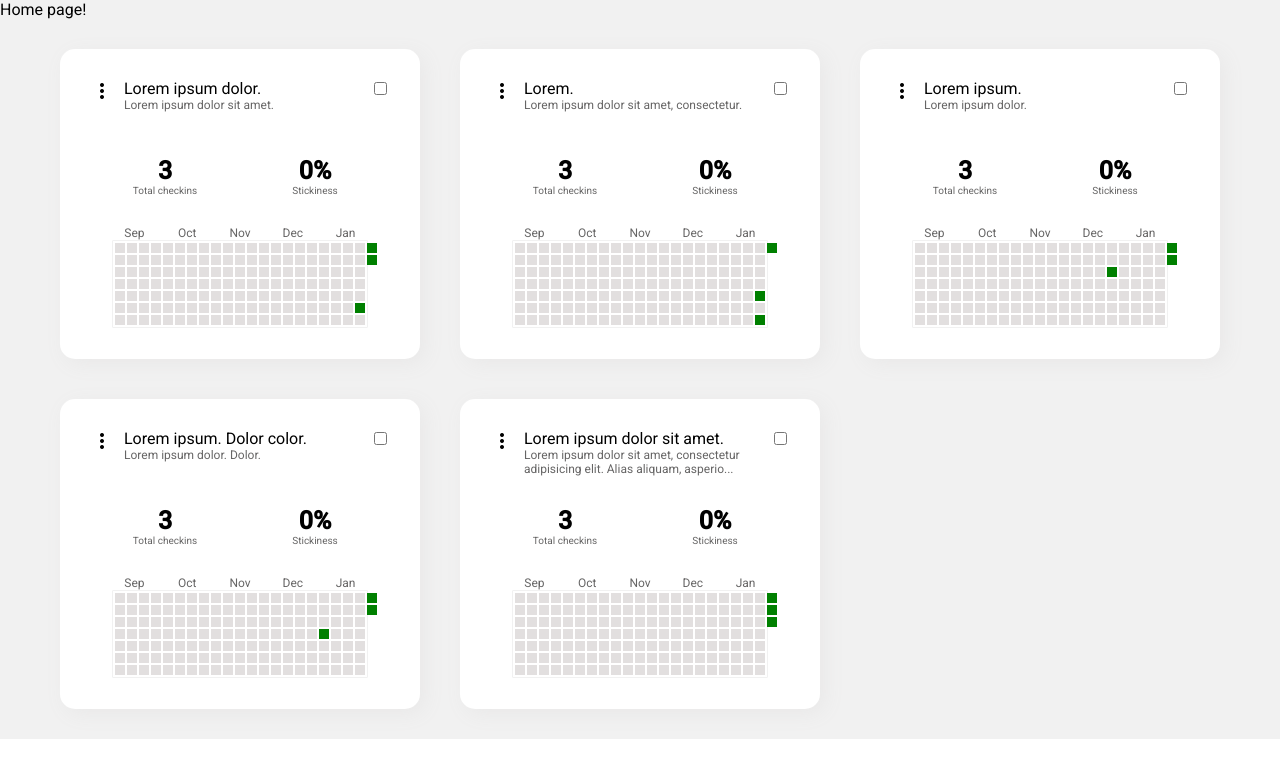
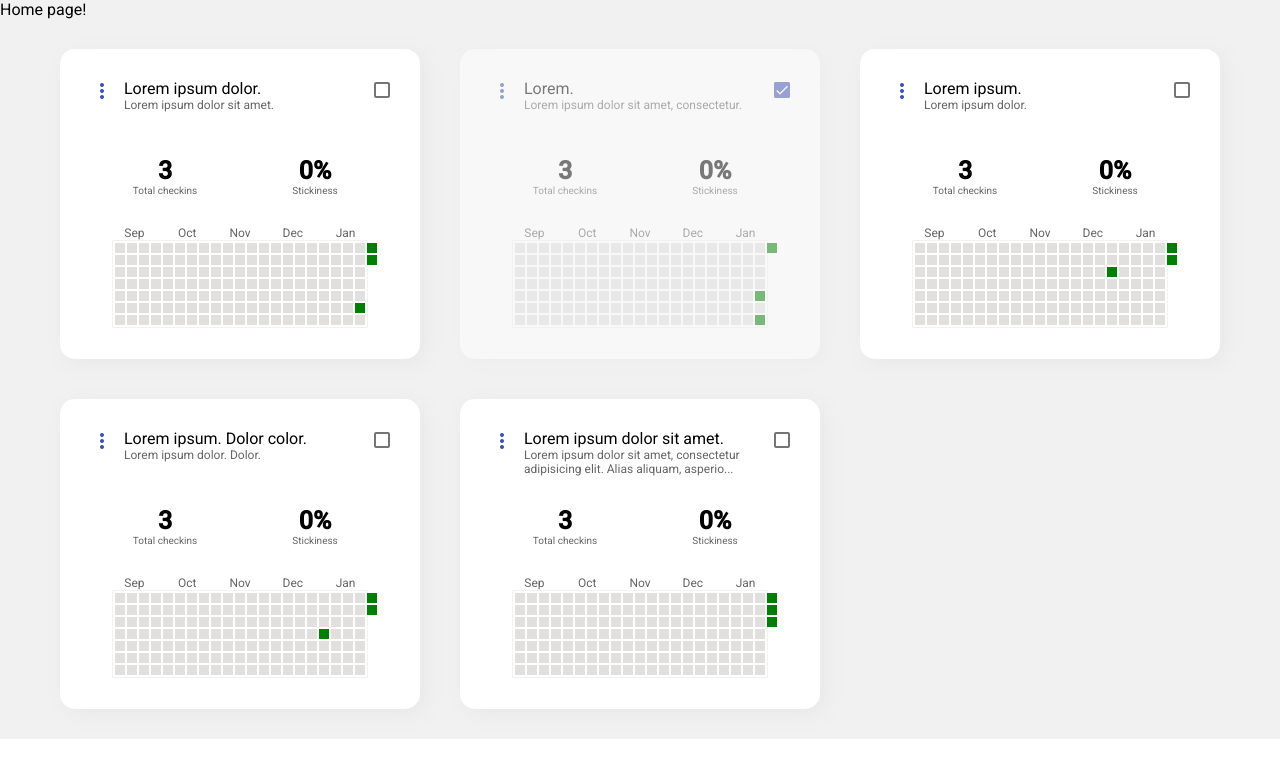
Before and after one commit to rsh-12/simple-tracker, an Angular app: page / in a window 1280 px wide. Shown: the top 778 px of the page. Built offline with nearby package versions, Linux system fonts and the light colour scheme; what @angular/fire would draw is missing.

Commit message:
Add checkbox methods, update CSS/HTML, rename habit

```diff
--- a/src/app/components/habit/habit.component.css
+++ b/src/app/components/habit/habit.component.css
@@ -8,6 +8,13 @@
   padding: 30px;
 }
 
+.card:hover {
+  opacity: 100%;
+}
+
+.checked {
+  opacity: 50%;
+}
 
 .days {
   border: 1px solid #f1f1f1;
--- a/src/app/components/habit/habit.component.html
+++ b/src/app/components/habit/habit.component.html
@@ -1,33 +1,38 @@
-<div class="card">
+<div class="card" [class]="isCurrentDateMarked() ? 'checked':''">
   <div class="card_top">
     <div class="card_head_left">
 
       <div class="card_menu">
-        <mat-icon [mat-menu-trigger-for]="menu">more_vert</mat-icon>
+        <mat-icon [mat-menu-trigger-for]="menu" color="primary">more_vert</mat-icon>
         <mat-menu #menu="matMenu">
-          <button mat-menu-item (click)="delete($event, habit)">Delete card</button>
+          <button mat-menu-item (click)="delete($event, currentHabit)">Delete</button>
+          <button mat-menu-item>Hide</button>
         </mat-menu>
       </div>
 
       <div class="card_head">
-        <div class="card_title">{{habit.title}}</div>
-        <div *ngIf="(habit.description?.length || 0) > 80" class="card_description"
-             [title]="habit.description">{{habit.description | slice:0:80}}...
+        <div class="card_title">{{currentHabit.title}}</div>
+        <div *ngIf="(currentHabit.description?.length || 0) > 80" class="card_description"
+             [title]="currentHabit.description">{{currentHabit.description | slice:0:80}}...
         </div>
-        <div *ngIf="(habit.description?.length || 0) <= 80" class="card_description"
-             [title]="habit.description">{{habit.description}}</div>
+        <div *ngIf="(currentHabit.description?.length || 0) <= 80" class="card_description"
+             [title]="currentHabit.description">{{currentHabit.description}}</div>
       </div>
     </div>
     <div class="card_head_right">
       <div class="marker">
-        <input type="checkbox" name="marker" id="marker">
+        <mat-checkbox
+          color="primary"
+          [checked]="isCurrentDateMarked()"
+          (change)="onCheckboxChange($event.checked)">
+        </mat-checkbox>
       </div>
     </div>
   </div>
 
   <div class="card_stats">
     <div class="total_checkins">
-      <div class="total_checkins_value">{{habit.markedDays.size}}</div>
+      <div class="total_checkins_value">{{currentHabit.markedDays.size}}</div>
       <div class="total_checkins_title">Total checkins</div>
     </div>
     <div class="stickiness">
--- a/src/app/components/habit/habit.component.ts
+++ b/src/app/components/habit/habit.component.ts
@@ -11,7 +11,7 @@ import { MarkCellDialogComponent } from "../mark-cell-dialog/mark-cell-dialog.co
   styleUrls: ['./habit.component.css']
 })
 export class HabitComponent implements OnInit {
-  @Input() habit!: Habit;
+  @Input() currentHabit!: Habit;
   @Output() habitDeleted = new EventEmitter<Habit>();
 
   months: string[];
@@ -28,7 +28,7 @@ export class HabitComponent implements OnInit {
   }
 
   private fillCells() {
-    this.habit.markedDays.forEach(markedDay => this.cells.set(markedDay, true));
+    this.currentHabit.markedDays.forEach(markedDay => this.cells.set(markedDay, true));
   }
 
   delete($event: MouseEvent, habit: Habit) {
@@ -45,16 +45,36 @@ export class HabitComponent implements OnInit {
 
   private handleDialogOpenEvent(cell: KeyValue<string, boolean>) {
     return this.dialogRef.open(MarkCellDialogComponent, {
-        data: {cell, habit: this.habit}
+        data: {cell, habit: this.currentHabit}
       }
     );
   }
 
-  private handleDialogCloseEvent(dialogRef: MatDialogRef<MarkCellDialogComponent, any>) {
+  private handleDialogCloseEvent(dialogRef: MatDialogRef<MarkCellDialogComponent>) {
     dialogRef.afterClosed().subscribe(result => {
       if (result instanceof Date) {
         UtilService.toFormattedUTCDate(result);
       }
     });
   }
+
+  isCurrentDateMarked() {
+    return this.cells.get(UtilService.NOW) === true;
+  }
+
+  onCheckboxChange(isChecked: boolean) {
+    isChecked
+      ? this.markDate(UtilService.NOW)
+      : this.unmarkDate(UtilService.NOW);
+  }
+
+  private unmarkDate(dateAsKey: string) {
+    this.currentHabit.markedDays.delete(dateAsKey);
+    this.cells.set(dateAsKey, false);
+  }
+
+  private markDate(dateAsKey: string) {
+    this.currentHabit.markedDays.add(dateAsKey);
+    this.cells.set(dateAsKey, true);
+  }
 }
--- a/src/app/components/habits-list/habits-list.component.html
+++ b/src/app/components/habits-list/habits-list.component.html
@@ -1,5 +1,5 @@
 <div class="container">
   <div class="card" *ngFor="let habit of habits">
-    <app-habit (habitDeleted)="onHabitDelete($event)" [habit]="habit"></app-habit>
+    <app-habit (habitDeleted)="onHabitDelete($event)" [currentHabit]="habit"></app-habit>
   </div>
 </div>
```
